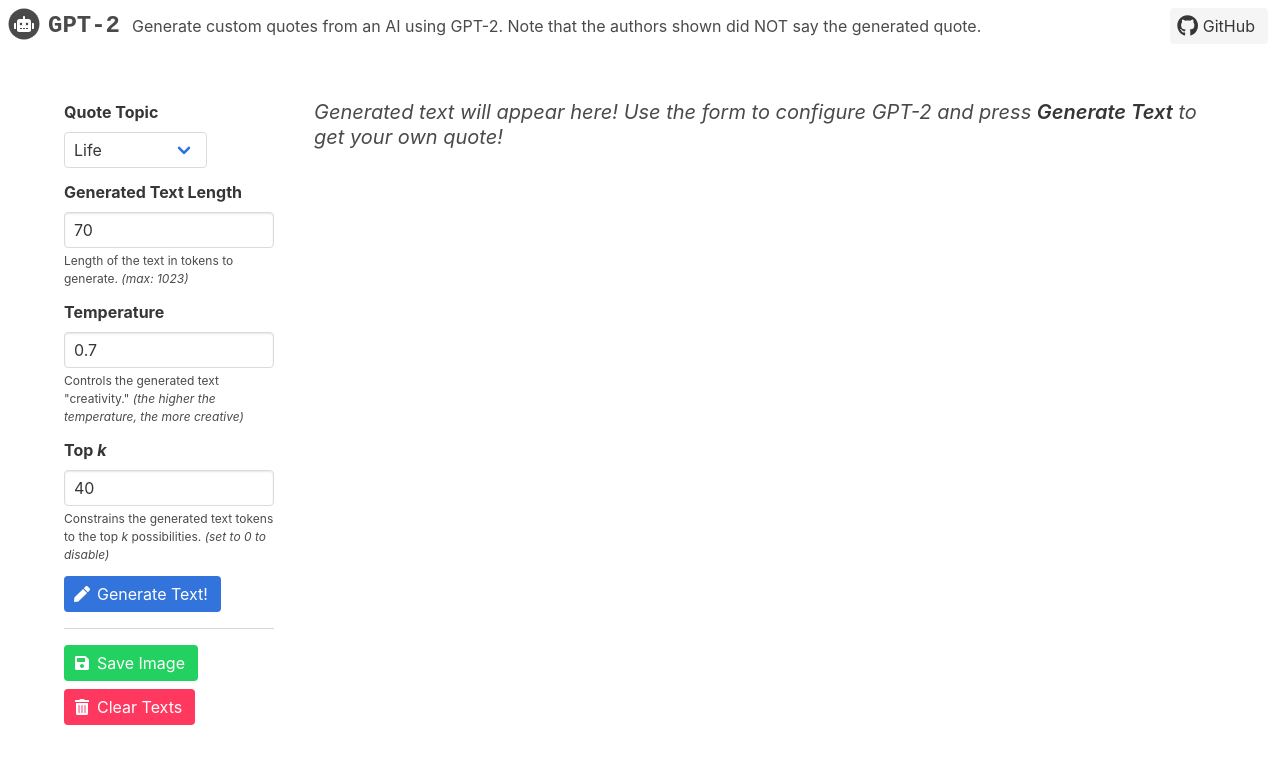
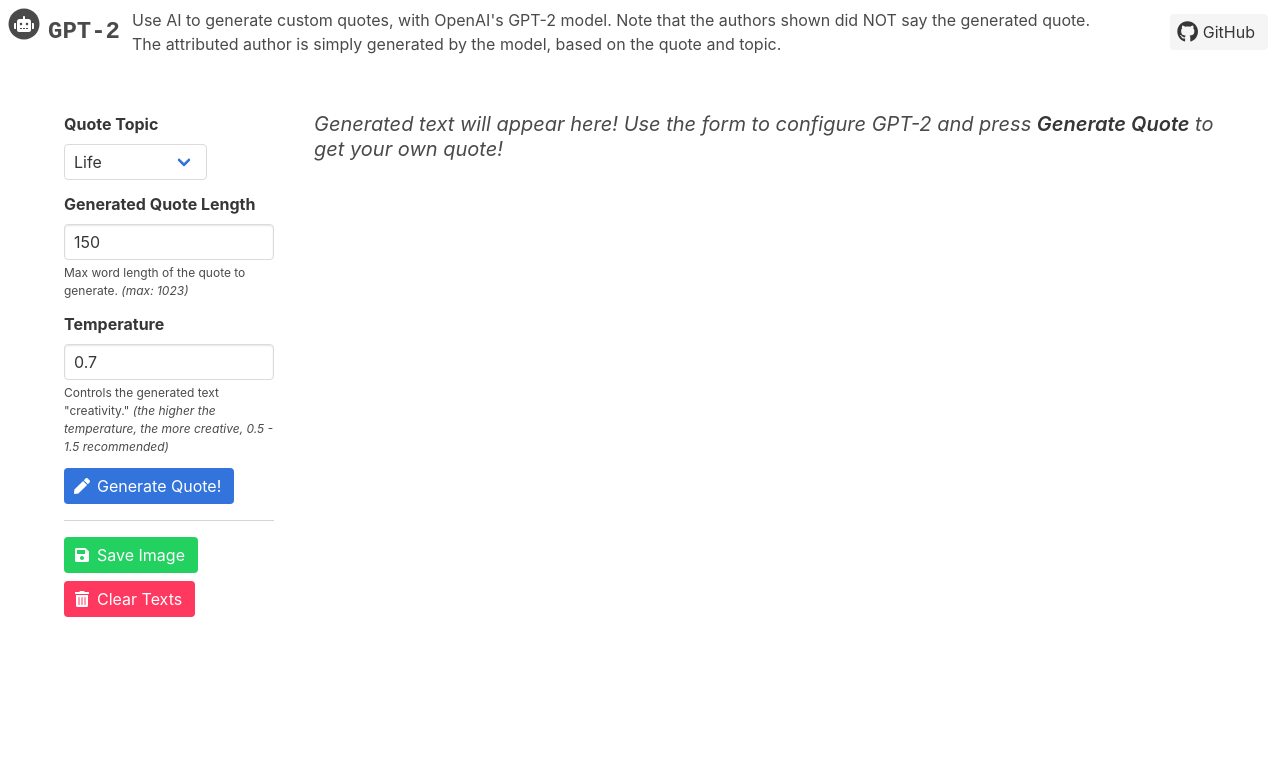
Before and after one commit to basedrhys/quote-gen, a website: page web-ui/index.html in a window 1280 px wide. Drawn offline with nearby package versions, Linux system fonts and the light colour scheme.

Commit message:
Small UI tweaks

```diff
--- a/web-ui/app.yaml
+++ b/web-ui/app.yaml
@@ -1,4 +1,5 @@
 runtime: nodejs10
 
-manual_scaling:
-  instances: 1
+automatic_scaling:
+  min_instances: 0
+  max_instances: 2
--- a/web-ui/index.html
+++ b/web-ui/index.html
@@ -78,7 +78,9 @@
   <div id="navbarBasicExample" class="navbar-menu is-active">
     <div class="navbar-start">
       <div class="navbar-item">
-        Generate custom quotes from an AI using GPT-2. Note that the authors shown did NOT say the generated quote.
+        Use AI to generate custom quotes, with OpenAI's GPT-2 model. Note that the authors shown did NOT say the generated quote.
+        <br>
+        The attributed author is simply generated by the model, based on the quote and topic.
       </div>
     </div>
 
@@ -105,10 +107,6 @@
             <div class="field">
               <label class="label">Quote Topic</label>
               <div class="select">
-                <!-- ['life', 'love','inspirational', 'humor',
-                  'death', 'art', 'education', 'books', 'change', 'time',
-                  'beauty', 'god', 'happiness', 'children', 'work', 'faith',
-                  'funny', 'good', 'family', 'friendship'] -->
                 <select id="topic">
                   <option value="life">Life</option>
                   <option value="love">Love</option>
@@ -130,40 +128,29 @@
                   <option value="family">Family</option>
                 </select>
               </div>
-              <!-- <p class="help">Starts the generated text with the specified text. <em>(Optional: max 500 characters)</em></p> -->
             </div>
             <div class="field">
-              <label class="label">Generated Text Length</label>
+              <label class="label">Generated Quote Length</label>
               <div class="control">
-                <input id="length" class="input" type="text" placeholder="Text input" value="70">
+                <input id="length" class="input" type="text" placeholder="Text input" value="150">
               </div>
-              <p class="help">Length of the text in tokens to generate. <em>(max: 1023)</em></p>
+              <p class="help">Max word length of the quote to generate. <em>(max: 1023)</em></p>
             </div>
-
             <div class="field">
               <label class="label">Temperature</label>
               <div class="control">
                 <input id="temperature" class="input" type="text" placeholder="0.7" value="0.7">
               </div>
               <p class="help">Controls the generated text "creativity." <em>(the higher the temperature, the more
-                  creative)</em></p>
-            </div>
-            <div class="field">
-              <label class="label">Top <em>k</em></label>
-              <div class="control">
-                <input id="top_k" class="input" type="text" placeholder="40" value="40">
-              </div>
-              <p class="help">Constrains the generated text tokens to the top <em>k</em> possibilities. <em>(set to 0 to
-                  disable)</em></p>
+                  creative, 0.5 - 1.5 recommended)</em></p>
             </div>
             <div class="buttons">
               <span class="control">
                 <button type="submit" name="submit" id="generate-text" class="button is-link">
                   <span class="icon">
                     <i class="fas fa-md fa-pen"></i>
-                  </span><span>Generate Text!</span></button>
+                  </span><span>Generate Quote!</span></button>
               </span>
-
             </div>
           </form>
           <div id="extra-buttons" class="buttons">
@@ -179,7 +166,7 @@
                   <i class="fas fa-md fa-trash-alt"></i>
                 </span><span>Clear Texts</span</button> </span> </div> </div> <div id="model-output" class="column">
                   <p id="tutorial" class="subtitle"><em>Generated text will appear here!
-                      Use the form to configure GPT-2 and press <strong>Generate Text</strong>
+                      Use the form to configure GPT-2 and press <strong>Generate Quote</strong>
                       to get your own quote!
                     </em></p>
           </div>
@@ -188,20 +175,6 @@
 
 
   </section>
-
-  <!-- <footer class="footer">
-    <div class="content has-text-centered">
-      <p>
-        Made using <a href="https://github.com/minimaxir/gpt-2-simple" target="_blank"><strong>gpt-2-simple</strong></a>
-        and <a href="https://github.com/minimaxir/gpt-2-cloud-run" target="_blank"><strong>gpt-2-cloud-run</strong></a>
-        by <a href="https://minimaxir.com" target="_blank">Max Woolf</a>. Original GPT-2 model provided by <a
-          href="https://openai.com" target="_blank">OpenAI</a>. This website content
-        is licensed <a href="http://opensource.org/licenses/mit-license.php" target="_blank">MIT</a>.
-      </p>
-    </div>
-  </footer> -->
-
-
 </body>
 
 <script src="https://code.jquery.com/jquery-3.4.1.min.js"
```
